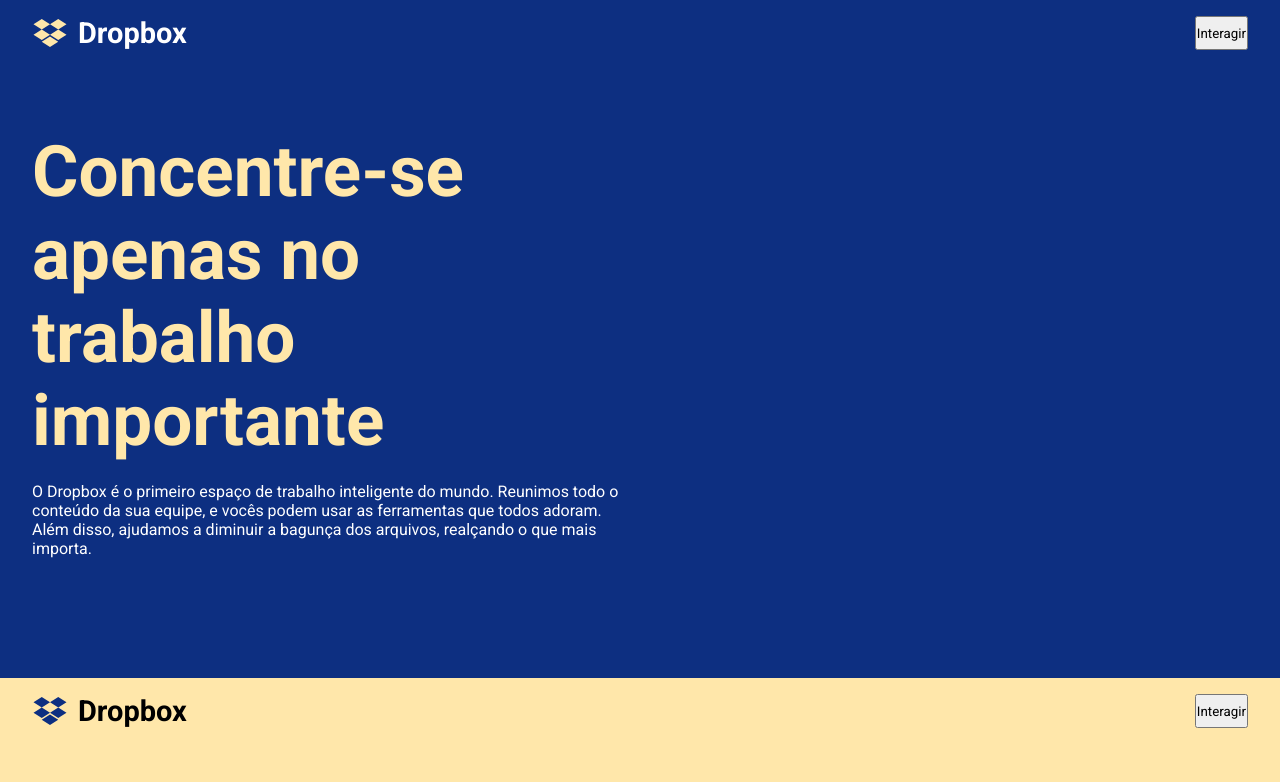
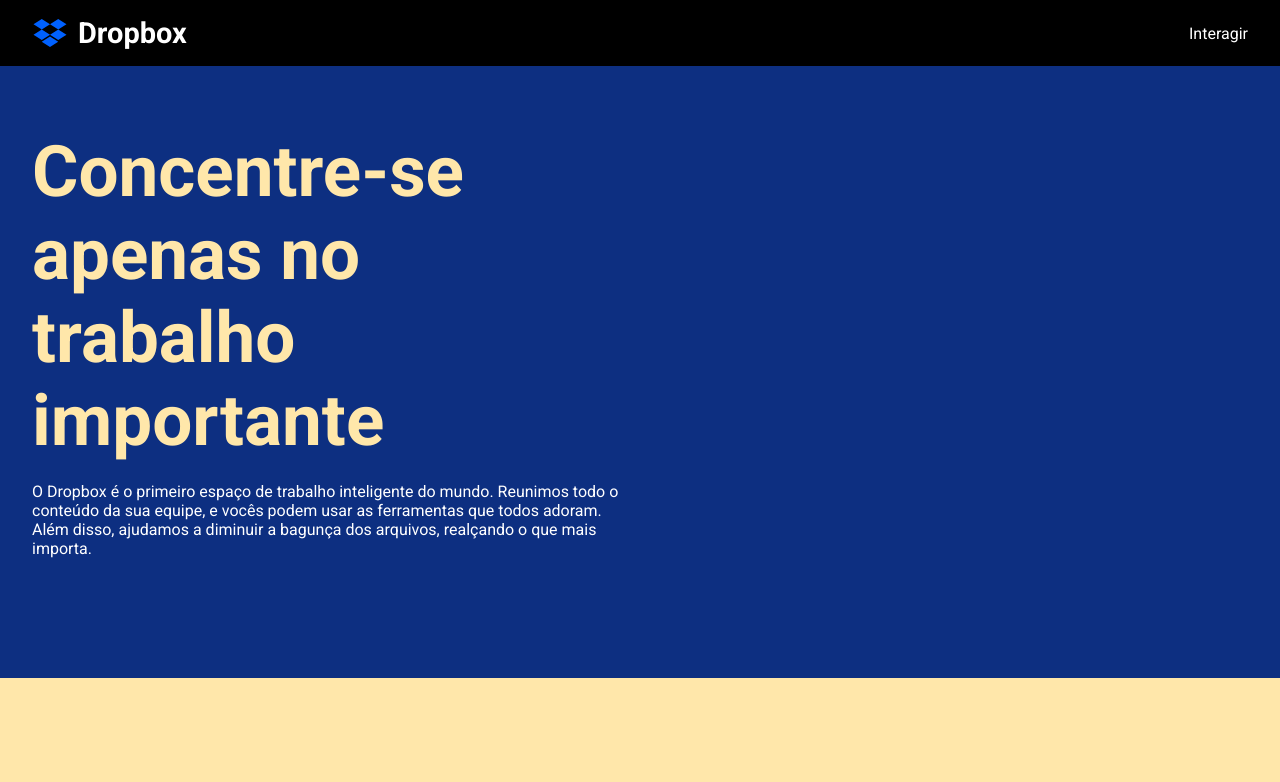
Before and after one commit to AfonsoMachado/dropbox-clone, a React (Create React App) app: page / in a window 1280 px wide. Shown: the top 782 px of the page. Built offline with nearby package versions, Linux system fonts and the light colour scheme.

Commit message:
mais estilizações no botão do header

```diff
--- a/src/components/Section/styles.ts
+++ b/src/components/Section/styles.ts
@@ -84,6 +84,24 @@
       font-size: 29px;
     }
   }
+
+  > button {
+    color: var(--text-color);
+    background: none;
+    border: none;
+    outline: none;
+    font-size: 16px;
+    cursor: pointer;
+
+    &:hover, &:focus {
+      text-decoration: underline;
+    }
+  }
+
+  position: fixed;
+  top: 0;
+  left: 0;
+  right: 0;
 `;
 
 export const DropboxLogo = styled(FaDropbox)`
```
